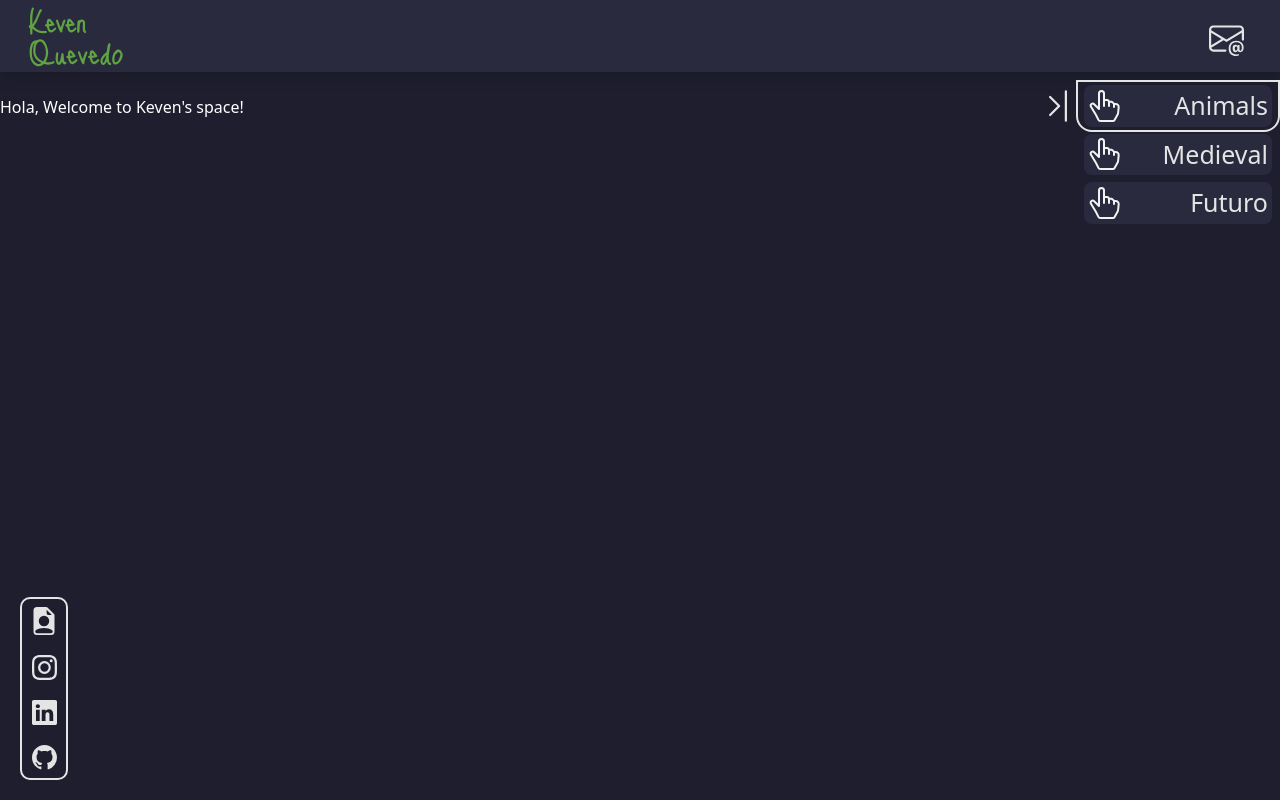
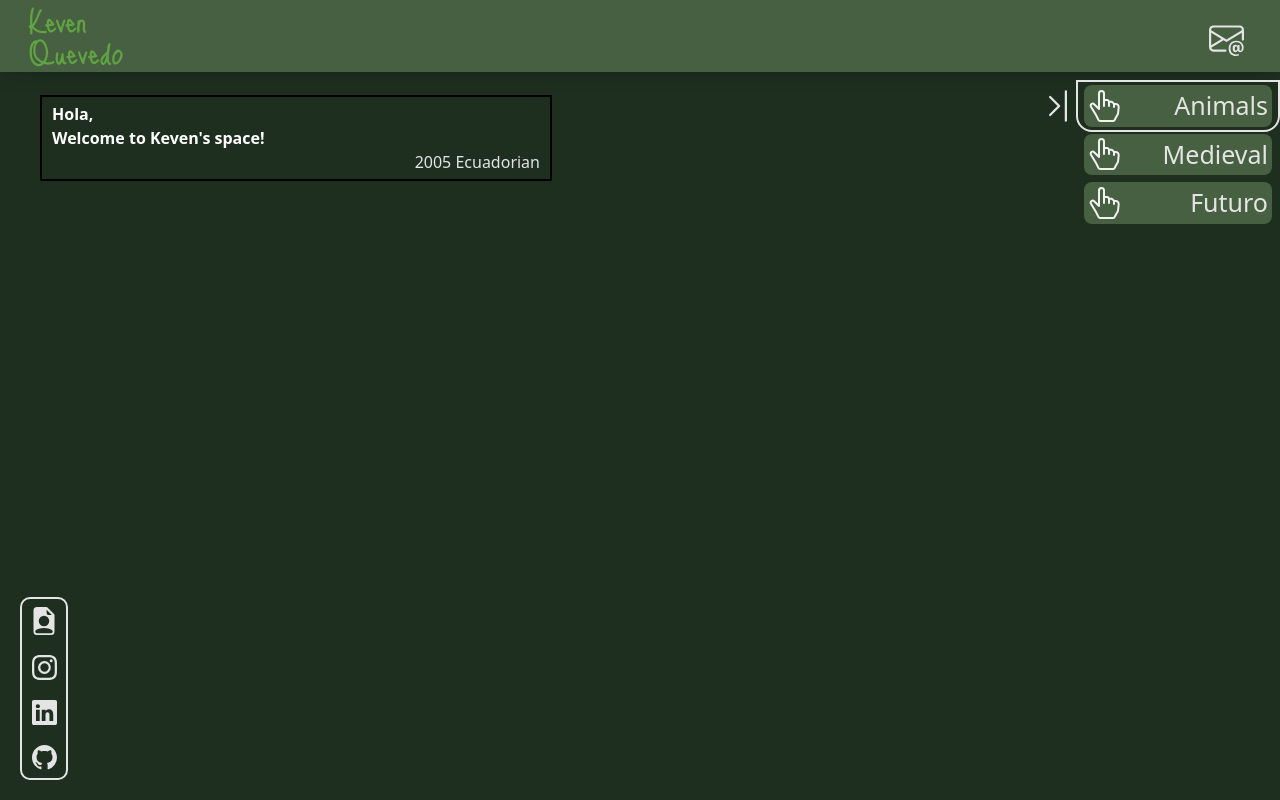
Before and after one commit to kevenjq/Kevens_website, a React (Vite) app: page / in a window 1280 px wide. Built offline with nearby package versions, Linux system fonts and the light colour scheme.

Commit message:
create component for Contactlist update coloring

```diff
--- a/src/components/ContactList/ContactList.tsx
+++ b/src/components/ContactList/ContactList.tsx
@@ -4,7 +4,7 @@ const ContactList = () => {
   return (
     <div className="fixed flex flex-col p-2 bg-[var(--color-bg-mid)] justify-between items-center bottom-5 left-5 w-fit h-auto border-2 rounded-[10px]">
       <ul className="flex flex-col gap-5 justify-center items-center">
-        <li className="duration-300 hover:text-cyan-600">
+        <li className="duration-300 hover:text-[var(--hovering)]">
           <a
             href="https://www.canva.com/design/DAGnbV_AWvY/6Aao7IgAZe4xadbCND-8kA/edit?utm_content=DAGnbV_AWvY&utm_campaign=designshare&utm_medium=link2&utm_source=sharebutton"
             target="_blank"
@@ -12,23 +12,23 @@ const ContactList = () => {
             {CVsvg()}
           </a>
         </li>
-        <li className="duration-300 ease-in-out hover:text-cyan-600">
+        <li className="duration-300 ease-in-out hover:text-[var(--hovering)]">
           <a
             href="https://www.instagram.com/jaffet_qc/?utm_source=ig_web_button_share_sheet"
             target="_blank"
           >
-            {instasvg()}
+            {instaSvg()}
           </a>
         </li>
 
-        <li className="duration-300 hover:text-cyan-600">
+        <li className="duration-300 hover:text-[var(--hovering)]">
           <a href="https://www.linkedin.com/in/kevenquevedo" target="_blank">
-            {linkedInsvg()}
+            {linkedInSvg()}
           </a>
         </li>
-        <li className="duration-300 hover:text-cyan-600">
+        <li className="duration-300 hover:text-[var(--hovering)]">
           <a href="https://github.com/kevenjq" target="_blank">
-            {githubsvg()}
+            {githubSvg()}
           </a>
         </li>
       </ul>
@@ -54,7 +54,7 @@ const CVsvg = () => {
   );
 };
 
-function instasvg() {
+function instaSvg() {
   return (
     <svg
       xmlns="http://www.w3.org/2000/svg"
@@ -69,7 +69,7 @@ function instasvg() {
   );
 }
 
-function linkedInsvg() {
+function linkedInSvg() {
   return (
     <svg
       xmlns="http://www.w3.org/2000/svg"
@@ -84,7 +84,7 @@ function linkedInsvg() {
   );
 }
 
-function githubsvg() {
+function githubSvg() {
   return (
     <svg
       xmlns="http://www.w3.org/2000/svg"
--- a/src/index.css
+++ b/src/index.css
@@ -18,9 +18,9 @@
    THEME 1
    ============================ */
 .animal-theme {
-    --bg: #1e1e2f;
-    --bg-light: #2a2a3f;
-    --bg-dark: #141425;
+    --bg: #1e2f1f;
+    --bg-light: #476041;
+    --bg-dark: #142518;
 
     --text-main: #e4e4e4;
     --text-title: #ffffff;
@@ -28,6 +28,7 @@
 
     --onDrag: #4f4f67;
     --outline: #04D9FF;
+    --hovering: #4a624b;
 }
 
 /* ============================
@@ -45,22 +46,24 @@
     --svg-main: #4b3d3d;
     --onDrag: #fff6e9;
     --outline: #464646;
+    --hovering: #c1b6ac;
 }
 
 /* ============================
    THEME 3
    ============================ */
 .futuro-theme {
-    --bg: #0b2d39;
+    --bg: #3e545c;
     --bg-light: #154454;
     --bg-dark: #082028;
 
     --text-main: #d6f2ff;
-    --text-title: #ffffff;
+    --text-title: #b6d5de;
     --text-muted: #9ac5d1;
 
     --onDrag: #154454;
     --outline: #edffbc;
+    --hovering: #3e7f96;
 }
 
 /* ============================
--- a/src/pages/HomePage.tsx
+++ b/src/pages/HomePage.tsx
@@ -12,8 +12,15 @@ type ThemeItem = {
   themeKey: "animal-theme" | "medieval-theme" | "futuro-theme";
 };
 
-const Intro = styled.section`
+const IntroCard = styled.div`
   margin-top: 95px;
+  margin-left: 40px;
+
+  border: 2px solid black;
+  max-width: 40%;
+  min-width: 20%;
+
+  padding: 5px 10px 5px 10px;
 `;
 
 const HomePage = () => {
@@ -92,11 +99,18 @@ const HomePage = () => {
 
       <ContactList />
 
-      <Intro>
+      <IntroCard>
         {/*Here Hola will be switching ot the countries langs that i have been to*/}
-        <h1>Hola, Welcome to Keven's space!</h1>
-        <p></p>
-      </Intro>
+
+        <h1 className="font-extrabold">
+          Hola,
+          <br /> Welcome to Keven's space!
+        </h1>
+        <span className="text-end">
+          <p>2005 Ecuadorian</p>
+        </span>
+      </IntroCard>
+
     </div>
   );
 };
```
